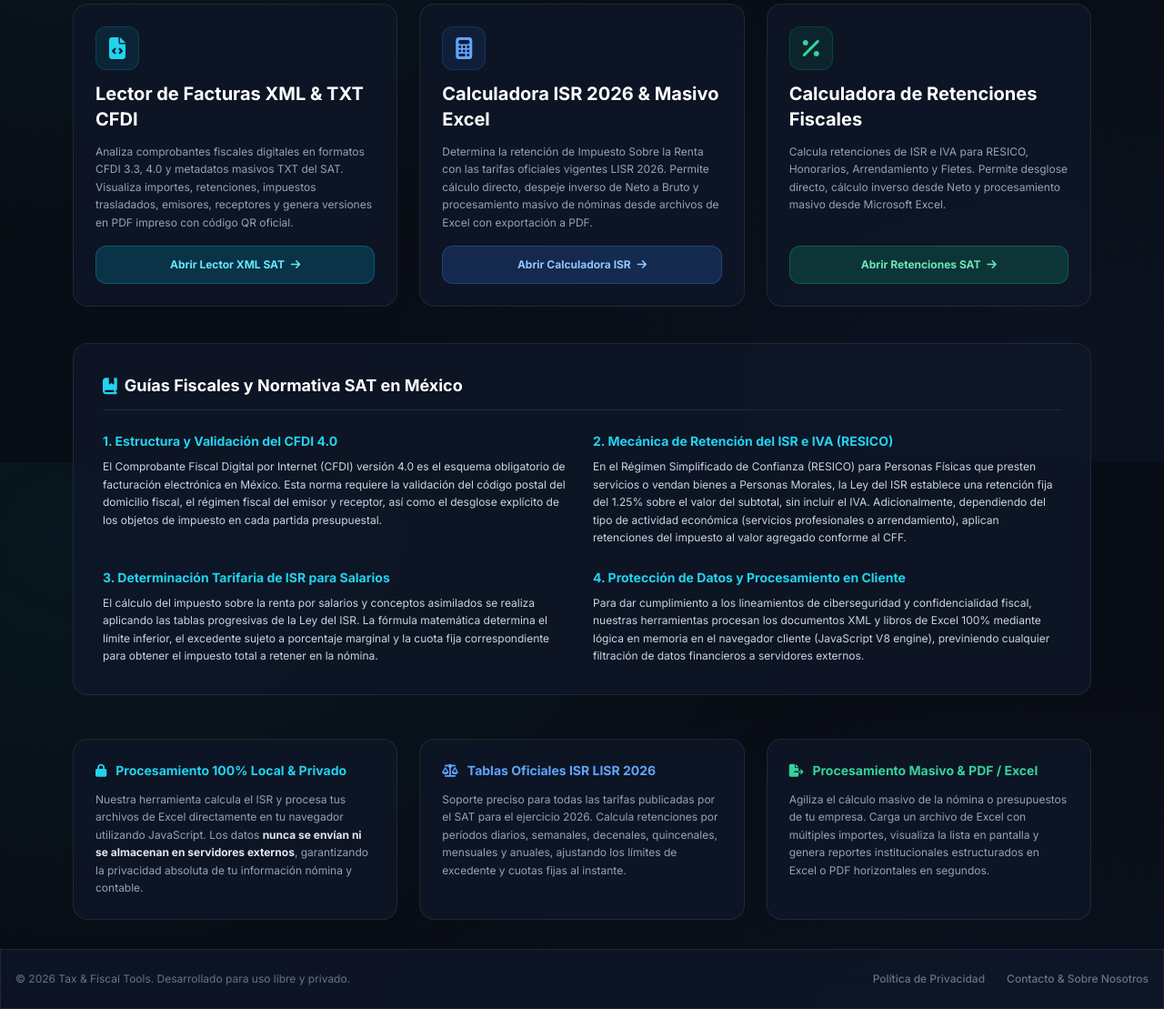
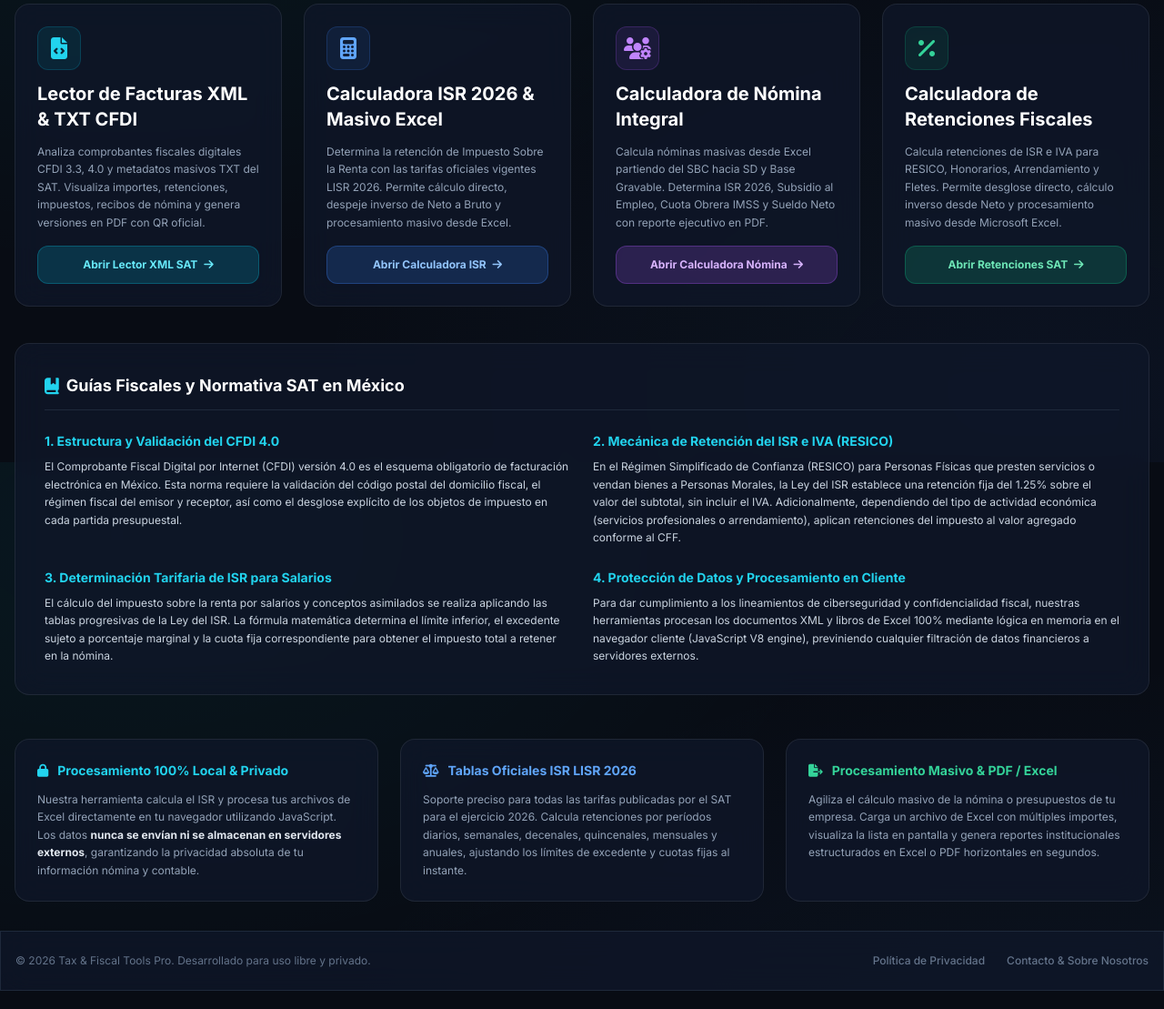
Before and after one commit to eduardorito/eduardorito.github.io, a plain HTML site: page index.html in a window 1280 px wide. Shown: the part 292-1401 px from the top of the page at 91% size. Drawn offline with nearby package versions, Linux system fonts and the light colour scheme.

Commit message:
Update index.html

```diff
--- a/index.html
+++ b/index.html
@@ -4,7 +4,7 @@
     <meta charset="UTF-8">
     <meta name="viewport" content="width=device-width, initial-scale=1.0">
     <title>Suite de Herramientas Fiscales SAT & Contabilidad México</title>
-    <meta name="description" content="Portal gratuito de utilidades fiscales en México: Lector de comprobantes XML/TXT CFDI, Calculadora de ISR 2026 y Retenciones ISR/IVA con procesamiento masivo en Excel.">
+    <meta name="description" content="Portal gratuito de utilidades fiscales en México: Lector de comprobantes XML/TXT CFDI, Calculadora de ISR 2026, Calculadora de Nómina Integral y Retenciones ISR/IVA con procesamiento masivo en Excel.">
 
     <!-- Tailwind CSS CDN -->
     <script src="https://cdn.tailwindcss.com"></script>
@@ -76,7 +76,7 @@
     </header>
 
     <!-- Main Container -->
-    <main class="flex-1 max-w-6xl w-full mx-auto px-4 py-8 space-y-10">
+    <main class="flex-1 max-w-7xl w-full mx-auto px-4 py-8 space-y-10">
 
         <!-- Hero Title -->
         <section class="text-center space-y-4 max-w-3xl mx-auto pt-4">
@@ -86,8 +86,8 @@
             </p>
         </section>
 
-        <!-- Tarjetas Principales de Selección (3 Herramientas) -->
-        <section class="grid grid-cols-1 md:grid-cols-3 gap-6">
+        <!-- Tarjetas Principales de Selección (4 Herramientas) -->
+        <section class="grid grid-cols-1 md:grid-cols-2 lg:grid-cols-4 gap-6">
             <!-- Lector XML SAT -->
             <div class="glass-panel rounded-2xl p-6 flex flex-col justify-between space-y-4 hover:border-cyan-500/50 transition-all">
                 <div class="space-y-3">
@@ -96,7 +96,7 @@
                     </div>
                     <h3 class="text-xl font-bold text-white">Lector de Facturas XML & TXT CFDI</h3>
                     <p class="text-xs text-slate-400 leading-relaxed">
-                        Analiza comprobantes fiscales digitales en formatos CFDI 3.3, 4.0 y metadatos masivos TXT del SAT. Visualiza importes, retenciones, impuestos trasladados, emisores, receptores y genera versiones en PDF impreso con código QR oficial.
+                        Analiza comprobantes fiscales digitales CFDI 3.3, 4.0 y metadatos masivos TXT del SAT. Visualiza importes, retenciones, impuestos, recibos de nómina y genera versiones en PDF con QR oficial.
                     </p>
                 </div>
                 <a href="https://eduardorito.github.io/lector-xml-sat/" class="w-full py-3 rounded-xl bg-cyan-500/20 text-cyan-300 font-bold text-xs text-center border border-cyan-500/30 hover:bg-cyan-500/30 transition-all block">
@@ -112,11 +112,27 @@
                     </div>
                     <h3 class="text-xl font-bold text-white">Calculadora ISR 2026 & Masivo Excel</h3>
                     <p class="text-xs text-slate-400 leading-relaxed">
-                        Determina la retención de Impuesto Sobre la Renta con las tarifas oficiales vigentes LISR 2026. Permite cálculo directo, despeje inverso de Neto a Bruto y procesamiento masivo de nóminas desde archivos de Excel con exportación a PDF.
+                        Determina la retención de Impuesto Sobre la Renta con las tarifas oficiales vigentes LISR 2026. Permite cálculo directo, despeje inverso de Neto a Bruto y procesamiento masivo desde Excel.
                     </p>
                 </div>
                 <a href="https://eduardorito.github.io/calculadora-isr/" class="w-full py-3 rounded-xl bg-blue-500/20 text-blue-300 font-bold text-xs text-center border border-blue-500/30 hover:bg-blue-500/30 transition-all block">
                     Abrir Calculadora ISR <i class="fa-solid fa-arrow-right ml-1"></i>
+                </a>
+            </div>
+
+            <!-- Calculadora de Nómina Integral -->
+            <div class="glass-panel rounded-2xl p-6 flex flex-col justify-between space-y-4 hover:border-purple-500/50 transition-all">
+                <div class="space-y-3">
+                    <div class="w-12 h-12 rounded-xl bg-purple-500/10 text-purple-400 flex items-center justify-center text-2xl border border-purple-500/20">
+                        <i class="fa-solid fa-users-gear"></i>
+                    </div>
+                    <h3 class="text-xl font-bold text-white">Calculadora de Nómina Integral</h3>
+                    <p class="text-xs text-slate-400 leading-relaxed">
+                        Calcula nóminas masivas desde Excel partiendo del SBC hacia SD y Base Gravable. Determina ISR 2026, Subsidio al Empleo, Cuota Obrera IMSS y Sueldo Neto con reporte ejecutivo en PDF.
+                    </p>
+                </div>
+                <a href="https://eduardorito.github.io/calculadora-nomina/" class="w-full py-3 rounded-xl bg-purple-500/20 text-purple-300 font-bold text-xs text-center border border-purple-500/30 hover:bg-purple-500/30 transition-all block">
+                    Abrir Calculadora Nómina <i class="fa-solid fa-arrow-right ml-1"></i>
                 </a>
             </div>
 
@@ -215,10 +231,10 @@
     <!-- Footer -->
     <footer class="glass-panel border-t border-slate-800 py-6">
         <div class="max-w-7xl mx-auto px-4 flex flex-col sm:flex-row items-center justify-between gap-4 text-xs text-slate-500">
-            <p>© 2026 Tax & Fiscal Tools. Desarrollado para uso libre y privado.</p>
+            <p>© 2026 Tax & Fiscal Tools Pro. Desarrollado para uso libre y privado.</p>
             <div class="flex items-center space-x-6 font-medium">
-                <button onclick="toggleModal('privacyModal')" class="hover:text-cyan-400 transition-colors">Política de Privacidad</button>
-                <button onclick="toggleModal('aboutModal')" class="hover:text-cyan-400 transition-colors">Contacto & Sobre Nosotros</button>
+                <a href="https://eduardorito.github.io/privacidad.html" class="hover:text-cyan-400 transition-colors">Política de Privacidad</a>
+                <a href="https://eduardorito.github.io/contacto.html" class="hover:text-cyan-400 transition-colors">Contacto & Sobre Nosotros</a>
             </div>
         </div>
     </footer>
```
